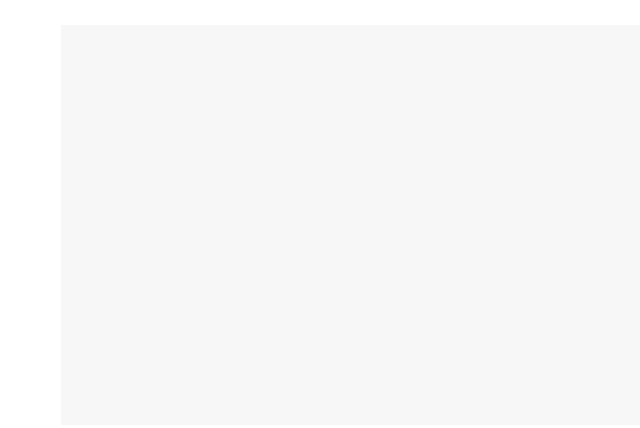
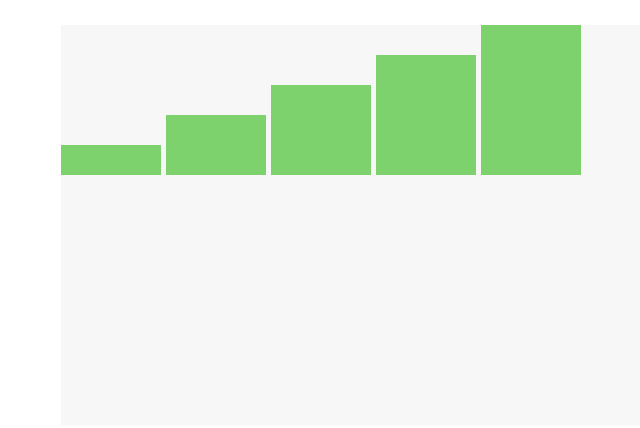
Before and after one commit to rmamchyk/d3-course, a plain HTML site: page D3 Scales/index.html in a window 1280 px wide. Shown: the whole page, without its empty margins (179-819 px from the left). Drawn offline with nearby package versions, Linux system fonts and the light colour scheme.

Commit message:
added simple bars using divs

```diff
--- a/D3 Scales/app.js
+++ b/D3 Scales/app.js
@@ -1 +1,12 @@
 var data = [10, 20, 30, 40, 50];
+
+d3.select('#chart')
+    .selectAll('div')
+    .data(data)
+    .enter()
+    .append('div')
+    .attr('class', 'bar')
+    .style('height', d => {
+        const height = d * 3;
+        return height + 'px'
+    });
--- a/D3 Scales/style.css
+++ b/D3 Scales/style.css
@@ -4,3 +4,11 @@
     background-color: #f7f7f7;
     margin: 25px auto;
 }
+
+.bar {
+    display: inline-block;
+    width: 100px;
+    height: 300px;
+    background-color: #7ED26D;
+    margin-right: 5px;
+}
```
Also changed, not shown: D3 Scales/index.html (+2 -1 lines).
